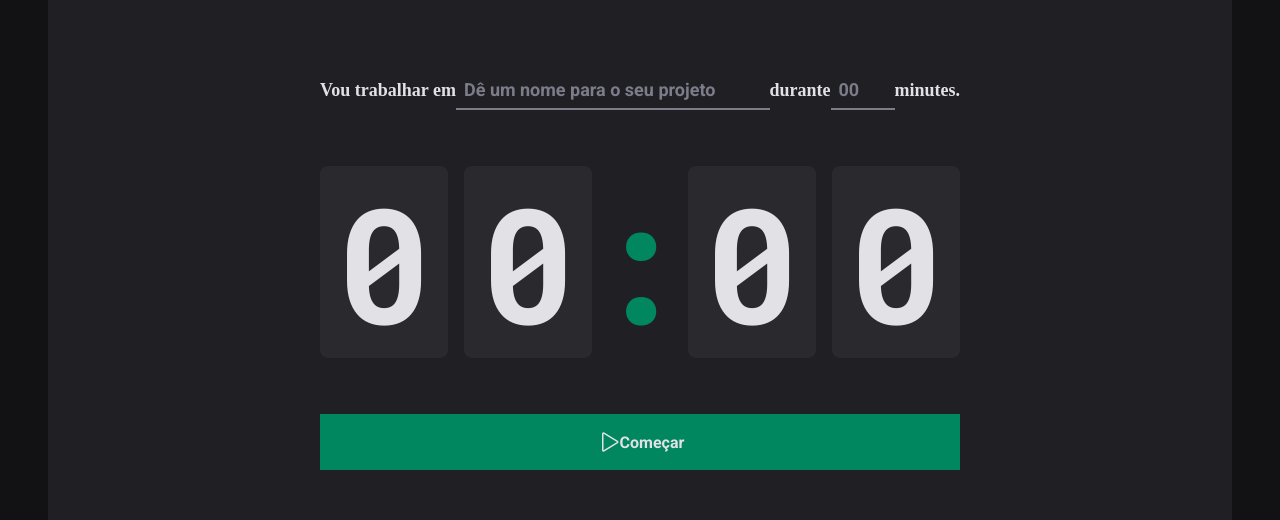
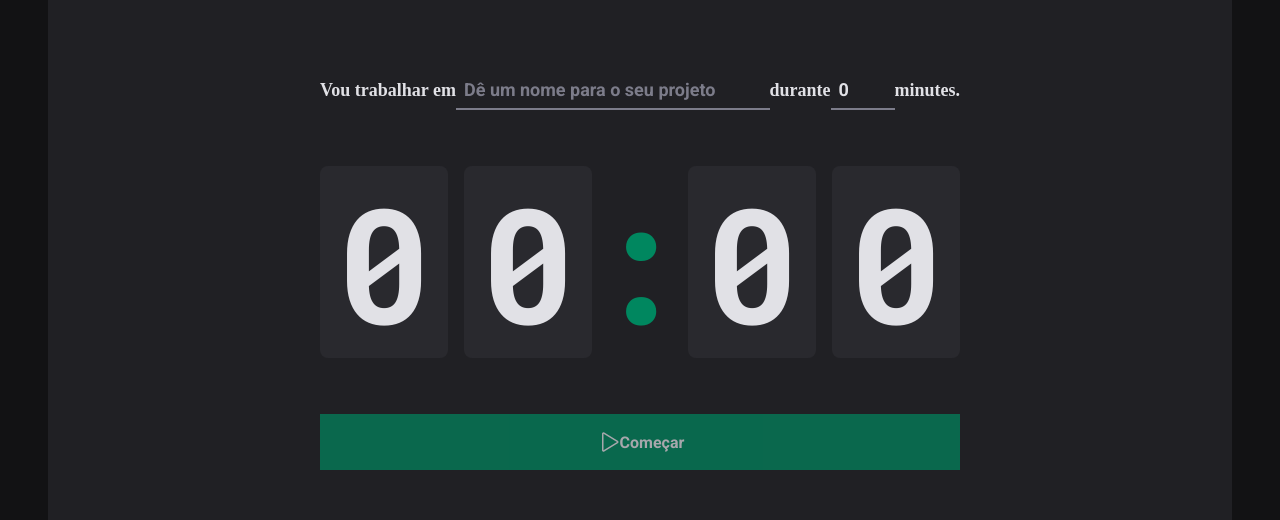
Before and after one commit to LucasCarvalhoSilva/02-ignite-timer, a React (Vite) app: page / in a window 1280 px wide. Shown: the part 130-650 px from the top of the page. Built offline with nearby package versions, Linux system fonts and the light colour scheme.

Commit message:
Implement form hook and zod

```diff
--- a/package.json
+++ b/package.json
@@ -10,11 +10,14 @@
     "lint": "eslint --ext .ts,.tsx"
   },
   "dependencies": {
+    "@hookform/resolvers": "^2.9.11",
     "phosphor-react": "^1.4.1",
     "react": "^18.2.0",
     "react-dom": "^18.2.0",
+    "react-hook-form": "^7.43.1",
     "react-router-dom": "^6.8.1",
-    "styled-components": "^5.3.6"
+    "styled-components": "^5.3.6",
+    "zod": "^3.20.6"
   },
   "devDependencies": {
     "@rocketseat/eslint-config": "^1.2.0",
--- a/src/pages/Home/index.tsx
+++ b/src/pages/Home/index.tsx
@@ -1,4 +1,8 @@
 import { Play } from 'phosphor-react'
+import { useForm } from 'react-hook-form'
+import { zodResolver } from '@hookform/resolvers/zod'
+import * as zod from 'zod'
+
 import {
   CountDownContainer,
   FormContainer,
@@ -9,10 +13,36 @@ import {
   TaskInput,
 } from './styles'
 
+const newCycleFormValidationSchema = zod.object({
+  task: zod.string().min(1, 'Informe a tarefa'),
+  minutesAmount: zod
+    .number()
+    .min(5, 'O ciclo preciso ser de no mínimo 5 minutos')
+    .max(60, 'O intervalo precisa ser de no máximo 60 minutos'),
+})
+
+type NewCycleFormData = zod.infer<typeof newCycleFormValidationSchema>
+
 export function Home() {
+  const { register, handleSubmit, watch, reset } = useForm<NewCycleFormData>({
+    resolver: zodResolver(newCycleFormValidationSchema),
+    defaultValues: {
+      task: '',
+      minutesAmount: 0,
+    },
+  })
+
+  function handleCreateNewCicle(data: NewCycleFormData) {
+    console.log(data)
+    reset()
+  }
+
+  const task = watch('task')
+  const isSubmitDisabled = !task
+
   return (
     <HomeContainer>
-      <form action="">
+      <form onSubmit={handleSubmit(handleCreateNewCicle)} action="">
         <FormContainer>
           <label htmlFor="task">Vou trabalhar em</label>
           <TaskInput
@@ -20,6 +50,7 @@ export function Home() {
             id="task"
             list="task-suggestions"
             placeholder="Dê um nome para o seu projeto"
+            {...register('task')}
           />
           <datalist id="task-suggestions">
             <option value="projeto 1" />
@@ -35,6 +66,7 @@ export function Home() {
             step={5}
             min={5}
             max={60}
+            {...register('minutesAmount', { valueAsNumber: true })}
           />
 
           <span>minutes.</span>
@@ -48,7 +80,7 @@ export function Home() {
           <span>0</span>
         </CountDownContainer>
 
-        <StartCountDownButton type="submit">
+        <StartCountDownButton disabled={isSubmitDisabled} type="submit">
           <Play size={24} />
           Começar
         </StartCountDownButton>
```
Also changed, not shown: 1 other file (tests, documents, lock files or other folders).
